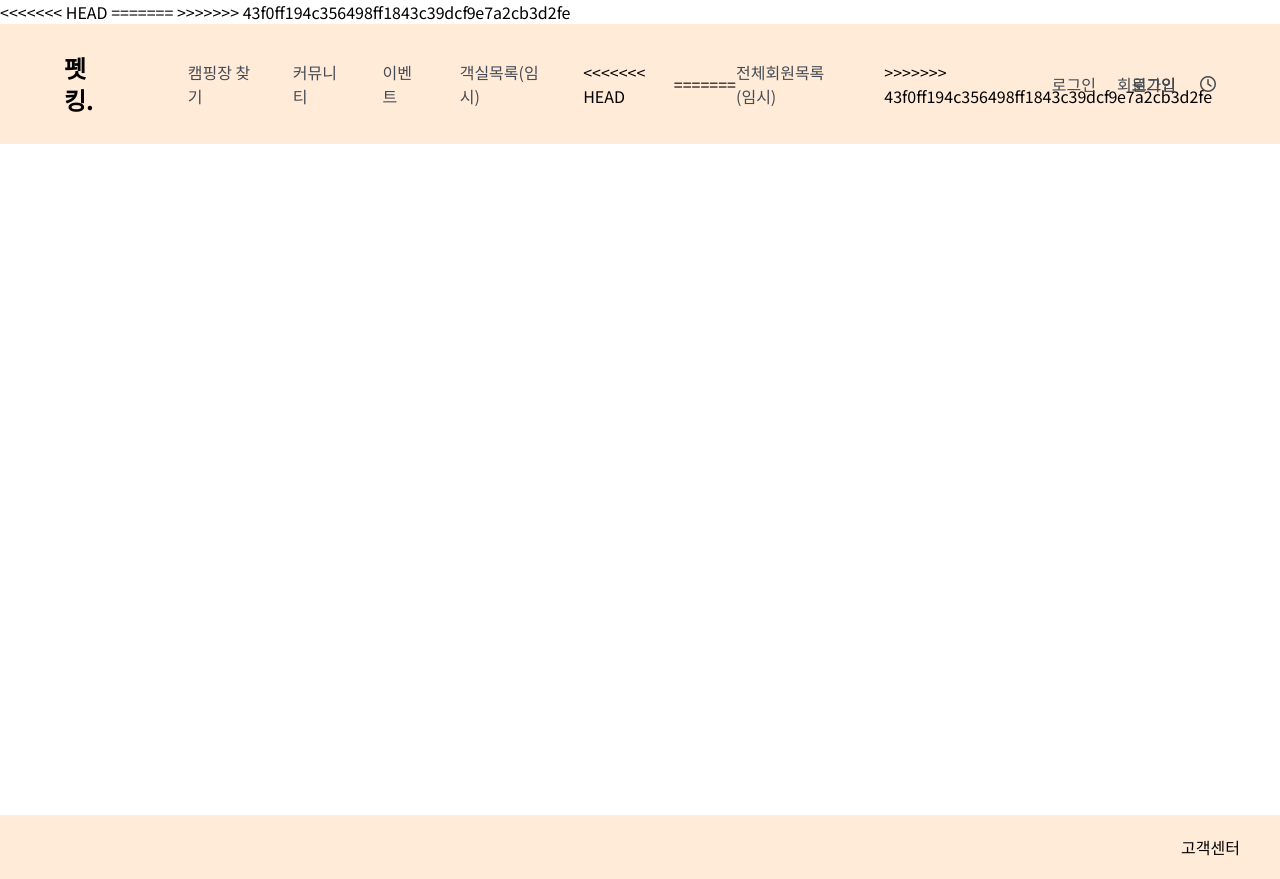
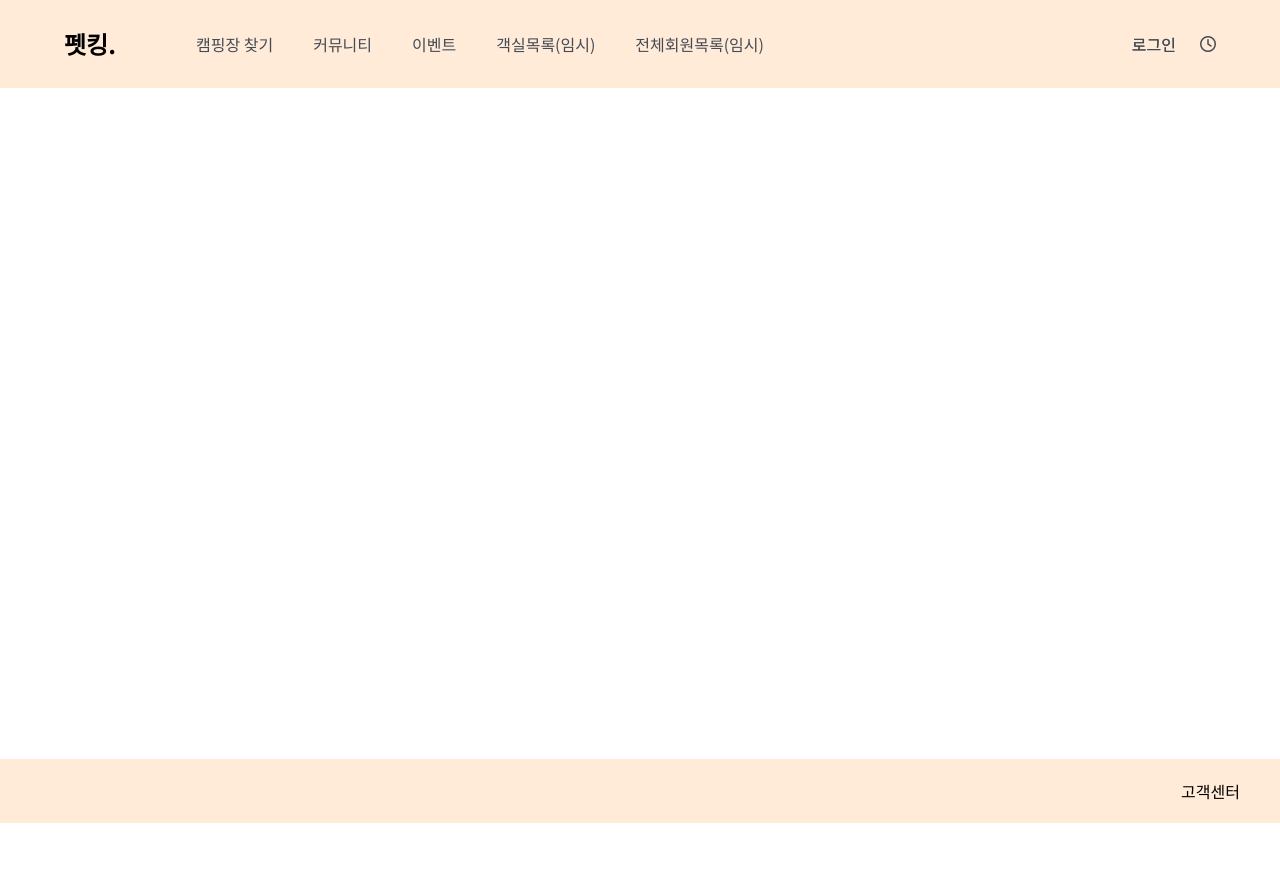
Before and after one commit to be-anything/semi_petking, a Java web app: page / in a window 1280 px wide. After the commit the page ends 823 px from the top, so only its background shows below. Run offline with Tomcat 11, a stand-in JSP engine, Linux system fonts and the light colour scheme; some libraries are stand-ins or nearby versions.

Commit message:
Fix: 컴플리트 오류 내역 삭제

```diff
--- a/src/main/webapp/WEB-INF/views/common/header.jsp
+++ b/src/main/webapp/WEB-INF/views/common/header.jsp
@@ -12,12 +12,6 @@
     <script src="https://kit.fontawesome.com/10d89693f5.js" crossorigin="anonymous"></script>
     <script src="https://cdn.tailwindcss.com"></script>
     <script src="${pageContext.request.contextPath}/js/tailwind.config.js"></script>
-<<<<<<< HEAD
-
-    <script>
-        const contextPath = '${pageContext.request.contextPath}';
-    </script>
-=======
     <script>
         const contextPath = "${pageContext.request.contextPath}";
     </script>
@@ -25,7 +19,6 @@
             src="https://code.jquery.com/jquery-3.7.1.js"
             integrity="sha256-eKhayi8LEQwp4NKxN+CfCh+3qOVUtJn3QNZ0TciWLP4="
             crossorigin="anonymous"></script>
->>>>>>> 43f0ff194c356498ff1843c39dcf9e7a2cb3d2fe
 </head>
 <body>
 <div class="3xl:container">
@@ -38,14 +31,9 @@
                 <div class="text-black text-base font-normal mr-10 hover:font-bold"><a href="#">커뮤니티</a></div>
                 <div class="text-black text-base font-normal mr-10 hover:font-bold"><a href="#">이벤트</a></div>
                 <div class="text-black text-base font-normal mr-10 hover:font-bold"><a href="${pageContext.request.contextPath}/room/roomList">객실목록(임시)</a></div>
-<<<<<<< HEAD
-                <div class="text-black text-right font-normal mr-10 absolute right-20 hover:font-bold"><a href="${pageContext.request.contextPath}/user/userLogin">로그인</a></div>
-                <div class="text-black text-right font-normal mr-10 absolute right-0 hover:font-bold"><a href="${pageContext.request.contextPath}/user/userRegister">회원가입</a></div>
-=======
                 <div class="text-black text-base font-normal mr-10 hover:font-bold"><a href="${pageContext.request.contextPath}/user/userList">전체회원목록(임시)</a></div>
                 <div class="text-black text-right font-normal mr-10 absolute right-0 hover:font-bold"><a href="#">로그인</a></div>
                 <div class="text-black text-right font-normal mr-10 absolute right-0 hover:font-bold"><a href="${pageContext.request.contextPath}/user/userLogin">로그인</a></div>
->>>>>>> 43f0ff194c356498ff1843c39dcf9e7a2cb3d2fe
                 <i class="fa-regular fa-clock ml-10 absolute right-0 text-black hover:text-green hover:font-bold"></i>
             </nav>
         </header>
```
